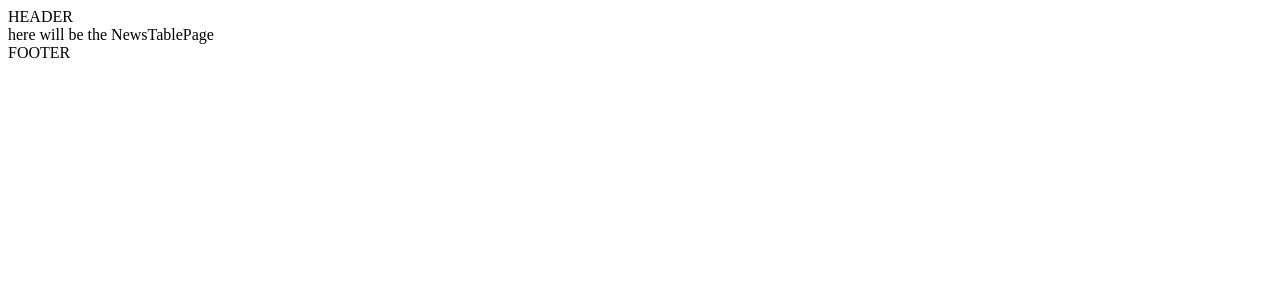
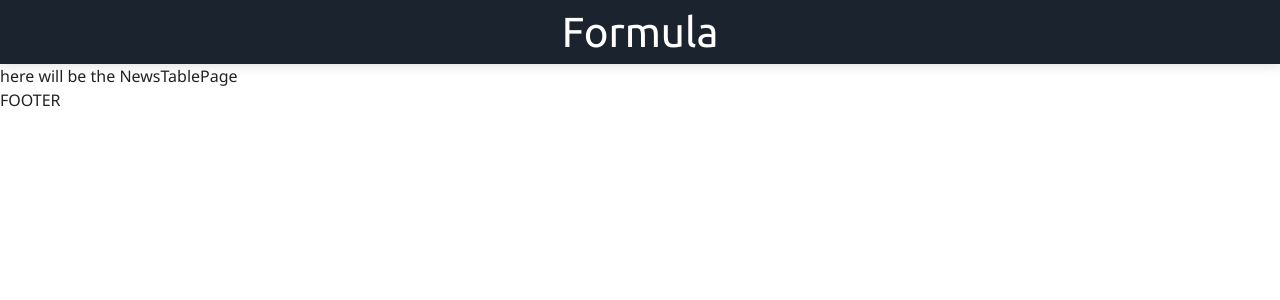
Before and after one commit to khrulenko/bintime_news, a React (Vite) app: page /news_table in a window 1280 px wide. Shown: the top 300 px of the page. Built offline with nearby package versions, Linux system fonts and the light colour scheme; no server answers.

Commit message:
added MUI and Header

```diff
--- a/index.html
+++ b/index.html
@@ -1,10 +1,16 @@
-<!doctype html>
+<!DOCTYPE html>
 <html lang="en">
   <head>
     <meta charset="UTF-8" />
     <link rel="icon" type="image/svg+xml" href="/vite.svg" />
+    <link rel="preconnect" href="https://fonts.googleapis.com" />
+    <link rel="preconnect" href="https://fonts.gstatic.com" crossorigin />
+    <link
+      href="https://fonts.googleapis.com/css2?family=Noto+Sans:ital,wght@0,100;0,200;0,300;0,400;0,500;0,600;0,700;0,800;0,900;1,100;1,200;1,300;1,400;1,500;1,600;1,700;1,800;1,900&family=Ubuntu&display=swap"
+      rel="stylesheet"
+    />
     <meta name="viewport" content="width=device-width, initial-scale=1.0" />
-    <title>Khrulenko V. | Bintime </title>
+    <title>Khrulenko V. | Bintime</title>
   </head>
   <body>
     <div id="root"></div>
--- a/src/index.tsx
+++ b/src/index.tsx
@@ -1,16 +1,21 @@
 import { createRoot } from 'react-dom/client';
 import { Provider } from 'react-redux';
 import { BrowserRouter } from 'react-router-dom';
+import { CssBaseline, ThemeProvider } from '@mui/material';
 import App from './App';
 import store from './data/store';
+import theme from './ui/styles/theme';
 
 const container = document.getElementById('root');
 const root = createRoot(container!);
 
 root.render(
   <Provider store={store}>
-    <BrowserRouter>
-      <App />
-    </BrowserRouter>
+    <ThemeProvider theme={theme}>
+      <CssBaseline />
+      <BrowserRouter>
+        <App />
+      </BrowserRouter>
+    </ThemeProvider>
   </Provider>
 );
--- /dev/null
+++ b/src/ui/components/Header/index.tsx
@@ -0,0 +1,15 @@
+import { Typography, styled } from '@mui/material';
+import { createLogoStyles, createWrapperStyles } from './styles';
+
+const Wrapper = styled('div')(createWrapperStyles);
+const Logo = styled(Typography)(createLogoStyles);
+
+const Header = () => {
+  return (
+    <Wrapper>
+      <Logo>Formula</Logo>
+    </Wrapper>
+  );
+};
+
+export default Header;
--- /dev/null
+++ b/src/ui/components/Header/styles.ts
@@ -0,0 +1,20 @@
+export const createWrapperStyles = () => ({
+  display: 'flex',
+
+  width: '100%',
+  height: '64px',
+  padding: '14px 0px',
+
+  justifyContent: 'center',
+  alignItems: 'center',
+
+  background: '#1A232E',
+  boxShadow: '0px 1px 12.1px 0px rgba(0, 0, 0, 0.14)',
+});
+
+export const createLogoStyles = () => ({
+  fontSize: '42px',
+  lineHeight: '36px',
+  fontFamily: 'Ubuntu, sans-serif',
+  color: 'white',
+});
--- a/src/ui/layouts/MainLayout/index.tsx
+++ b/src/ui/layouts/MainLayout/index.tsx
@@ -1,9 +1,10 @@
 import { Outlet } from 'react-router-dom';
+import Header from '../../components/Header';
 
 const MainLayout = () => {
   return (
     <>
-      <div>HEADER</div>
+      <Header />
 
       <Outlet />
 
--- /dev/null
+++ b/src/ui/styles/muiComponents/MuiCssBaseline.ts
@@ -0,0 +1,15 @@
+const MuiCssBaseline = {
+  styleOverrides: {
+    body: {
+      minHeight: '100vh',
+      height: '100%',
+    },
+    '#root': {
+      minHeight: '100vh',
+      height: '100%',
+      padding: '0',
+    },
+  },
+};
+
+export default MuiCssBaseline;
--- /dev/null
+++ b/src/ui/styles/theme.ts
@@ -0,0 +1,13 @@
+import { createTheme } from '@mui/material';
+import MuiCssBaseline from './muiComponents/MuiCssBaseline';
+
+const theme = createTheme({
+  components: {
+    MuiCssBaseline,
+  },
+  typography: {
+    fontFamily: 'Noto Sans',
+  },
+});
+
+export default theme;
```
Also changed, not shown: package.json (+6 -1 lines), 2 other files (tests, documents, lock files or other folders).
